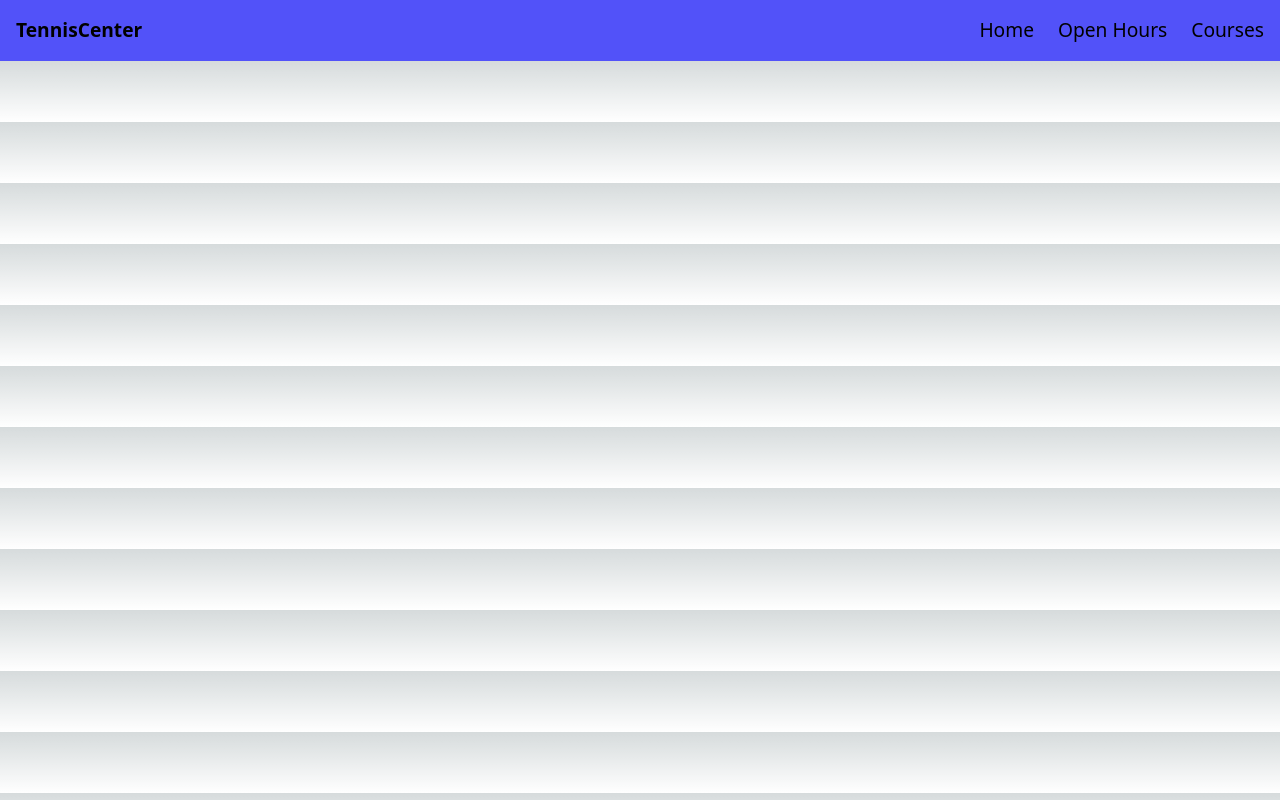
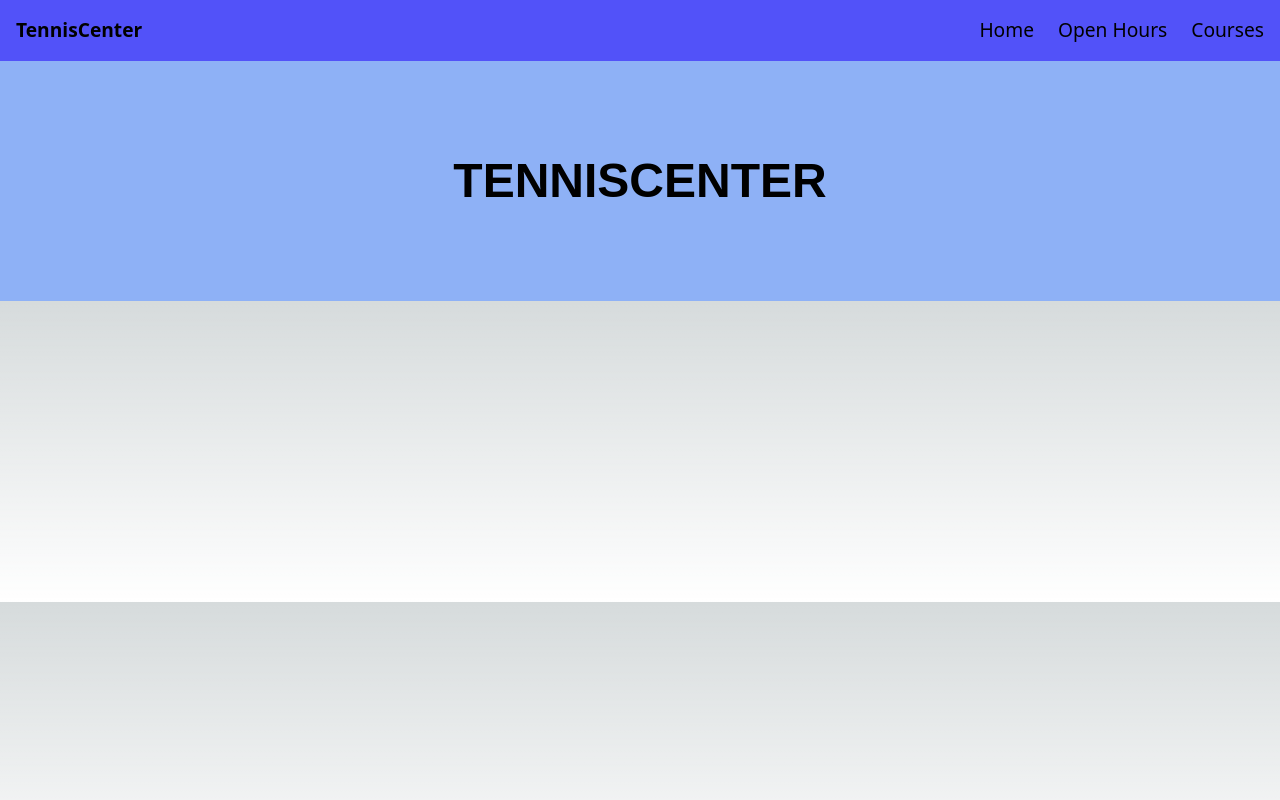
Before and after one commit to curiousis/utveckling-av-programvara1, a Next.js app in the folder nextJs/tenniscenter/: page / in a window 1280 px wide. Built offline with nearby package versions, Linux system fonts and the light colour scheme.

Commit message:
Adding Hero

```diff
--- a/nextJs/tenniscenter/src/pages/components/Hero.tsx
+++ b/nextJs/tenniscenter/src/pages/components/Hero.tsx
@@ -0,0 +1,12 @@
+import React from 'react'
+import style from '../../styles/Home.module.css'
+
+const Hero = () => {
+  return (
+    <section id={style.hero}>
+        <h1>TENNISCENTER</h1>
+    </section>
+  )
+}
+
+export default Hero
--- a/nextJs/tenniscenter/src/pages/index.tsx
+++ b/nextJs/tenniscenter/src/pages/index.tsx
@@ -1,6 +1,7 @@
 import Image from 'next/image'
 import { Inter } from 'next/font/google'
 import Header from './components/Header'
+import Hero from './components/Hero'
 
 const inter = Inter({ subsets: ['latin'] })
 
@@ -8,6 +9,7 @@ export default function Home() {
   return (
     <main className="flex w-full flex-col items-center">
       <Header />
+      <Hero />
     </main>
   )
 }
--- a/nextJs/tenniscenter/src/styles/Home.module.css
+++ b/nextJs/tenniscenter/src/styles/Home.module.css
@@ -5,3 +5,12 @@
 .logo{
     font-weight: bold;
 }
+#hero{
+    width: 100%;
+    height: 15rem;
+    background-color: #8eb1f6;
+    display: flex;
+    justify-content: center;
+    align-items: center;
+    font: bold 3rem sans-serif ;
+}
```
